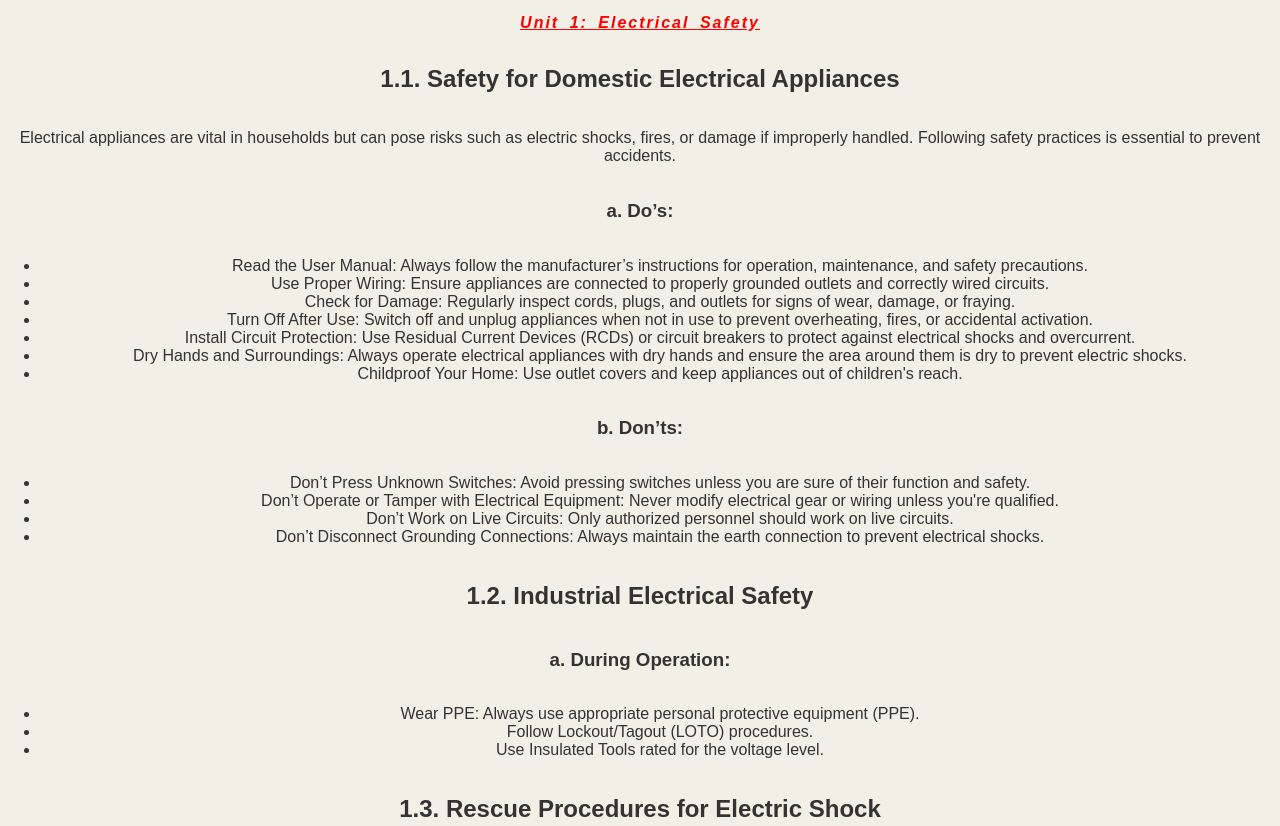
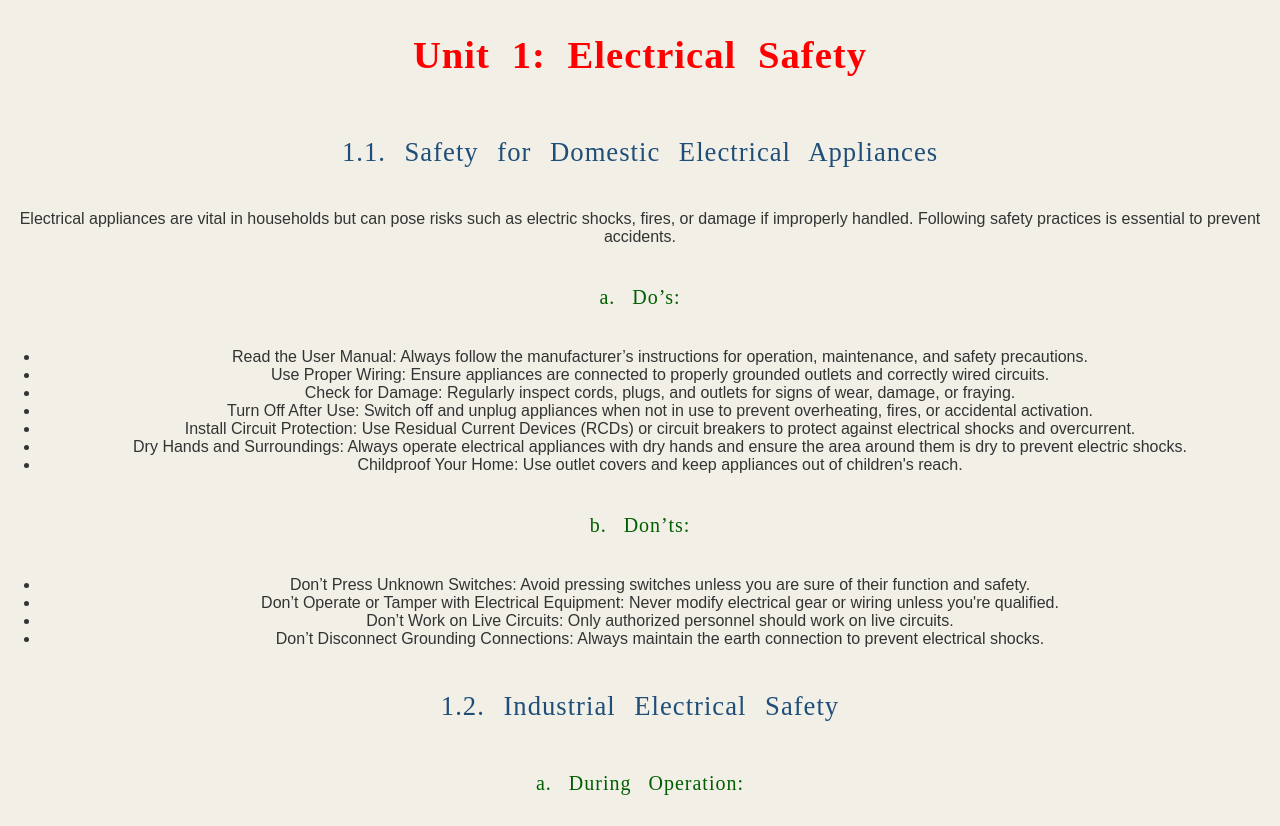
Before and after one commit to s7man/My-Website, a plain HTML site: page Notes/ETnC/U1.html in a window 1280 px wide. Shown: the top 826 px of the page. Drawn offline with Linux system fonts and the light colour scheme; files that its build step writes are made by us from their sources.

Commit message:
fix css linking issue

```diff
--- a/Notes/ETnC/U1.html
+++ b/Notes/ETnC/U1.html
@@ -4,7 +4,7 @@
     <meta charset="UTF-8">
     <meta name="viewport" content="width=device-width, initial-scale=1.0">
     <title>unit 1</title>
-    <link rel="stylesheet" href="style.css">
+    <link rel="stylesheet" href="../../style.css">
 </head>
 <body>
 
--- a/style.css
+++ b/style.css
@@ -1,6 +1,20 @@
+* {
+  user-select: none;  /* Standard */
+  -webkit-user-select: none; /* Chrome, Safari */
+  -moz-user-select: none; /* Firefox */
+  -ms-user-select: none; /* Edge */
+}
 /* General Styles */
 body {
   font-family: Arial, sans-serif;
+  font-size: normal;
+  font-weight: normal;
+  font-style: normal;
+  font-stretch: normal;
+  line-height: normal;
+  letter-spacing: normal;
+  word-spacing: normal;
+  text-decoration: none;
   margin: 0;
   padding: 0;
   background-color: #f2efe7;
@@ -10,6 +24,53 @@ body {
   flex-direction: column;
   min-height: 100vh;
 }
+h1 {
+  color: #ff0000;
+  font-family: 'Algerian';
+  font-size: 29pt;
+  font-weight: bold;
+  font-style: normal;
+  font-stretch: expanded;
+  line-height: 1.5;
+  letter-spacing: 1px;
+  word-spacing: 11px;
+  text-align: center;
+  text-decoration: underline;
+   text-decoration: none;
+
+}
+
+h2 { color: #1F4E79;
+  font-family:"Calibri Light";
+  font-size: 20pt;
+  font-weight: normal;
+  font-style: normal;
+  font-stretch: expanded;
+  line-height: 1.5;
+  letter-spacing: 1px;
+  word-spacing: 11px;
+  text-align: center;
+  text-decoration: none;
+  text-decoration: none;
+}
+
+h3 { color: #005E00;
+  font-family:"Calibri Light";
+  font-size: 15pt;
+  font-weight: normal;
+  font-style: normal;
+  font-stretch: expanded;
+  line-height: 1.5;
+  letter-spacing: 1px;
+  word-spacing: 11px;
+  text-align: center;
+  text-decoration: underline;
+  text-decoration: none;
+}
+
+
+
+
 
 /* Header */
 header {
@@ -37,12 +98,14 @@ nav a {
   display: inline-block;
   font-weight: normal;
   transition: background 0.3s ease;
+
 }
-
 nav a:hover {
   background: #97b2c8;
   border-radius: 5px;
+
 }
+
 
 /* Main Container */
 .container {
@@ -73,7 +136,8 @@ nav a:hover {
 }
 
 .container a:hover {
-  background: #1f5a8d;
+  background: #318cdb;
+  scale: 1.1;
 }
 
 /* Footer */
@@ -84,18 +148,3 @@ footer {
   width: 100%;
   margin-top: auto;
 }
-
-h1 {
-  font-family: 'Arial', sans-serif;
-  font-size: 16px;
-  font-weight: bold;
-  font-style: italic;
-  font-stretch: expanded;
-  line-height: 1.5;
-  letter-spacing: 2px;
-  word-spacing: 4px;
-  text-align: center;
-  text-decoration: underline;
-  color: #ff0000;
-
-}
```
Also changed, not shown: Notes/ETnC/U2.html (+1 -1 lines), Notes/ETnC/U3.html (+1 -1 lines), Notes/ETnC/U4.html (+1 -1 lines), Notes/ETnC/U5.html (+1 -1 lines), Notes/etnc.html (+7 -4 lines).
